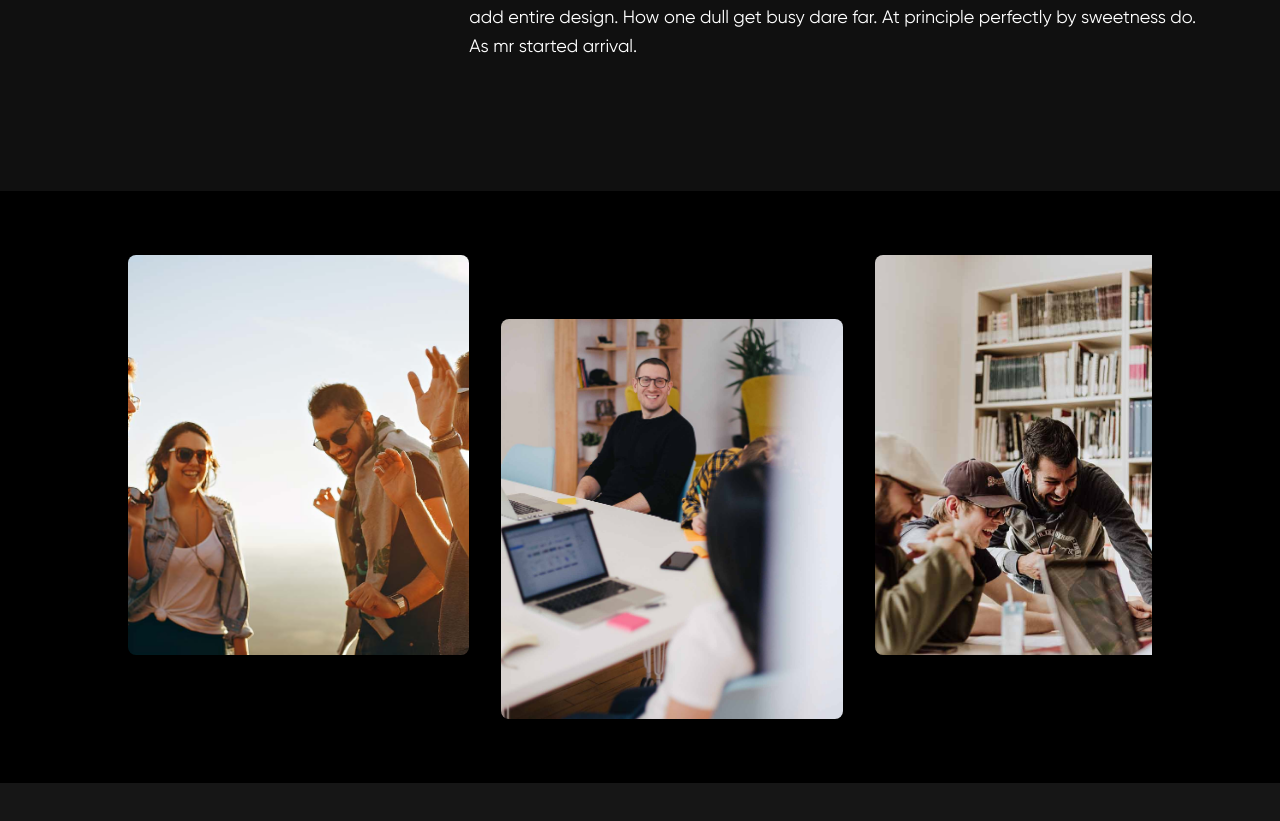
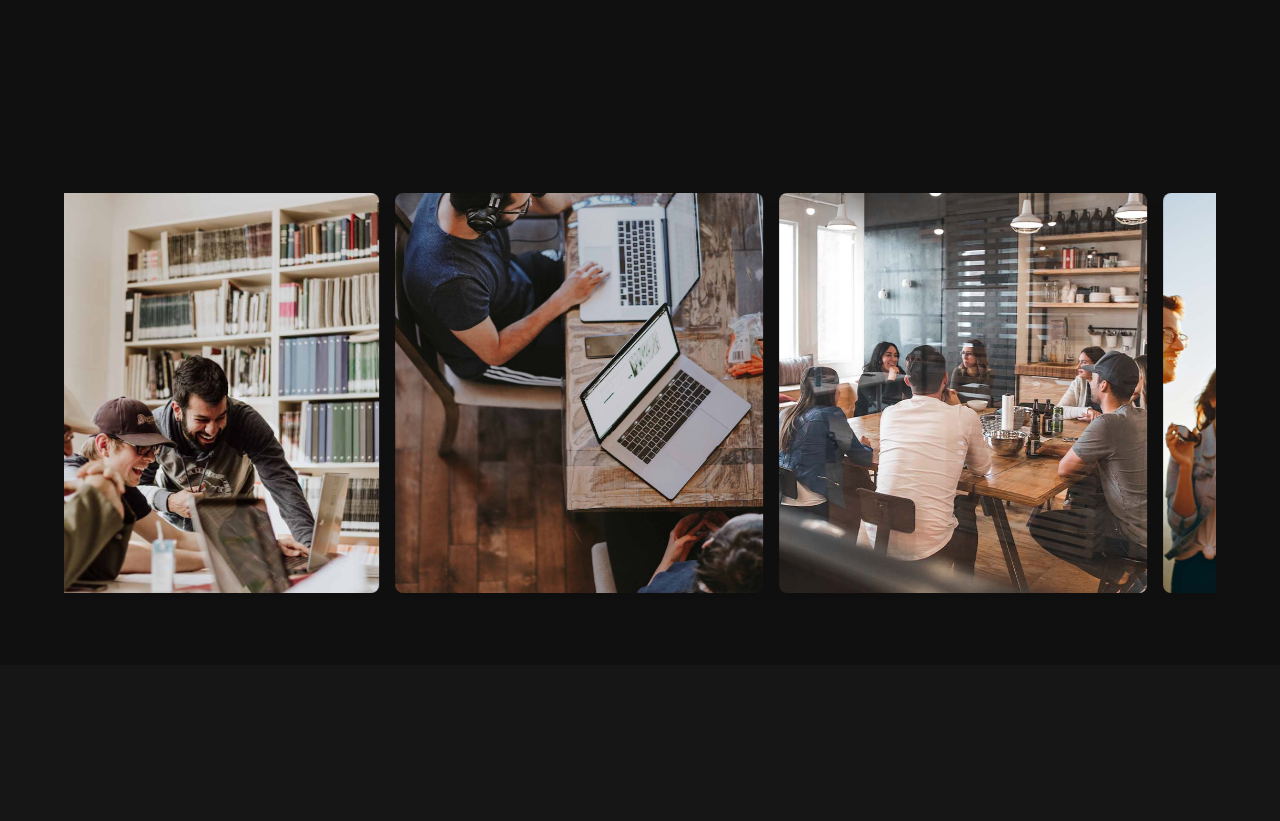
Before and after one commit to mFaYizp/cliko-mikado, a Next.js app: page /about-us in a window 1280 px wide. Shown: the part 1185-2006 px from the top of the page. Built offline with nearby package versions, Linux system fonts and the light colour scheme.

Commit message:
about page updated, minor changes in all pages,glass morphism effect given for navbar

```diff
--- a/app/(root)/(home)/about-us/page.tsx
+++ b/app/(root)/(home)/about-us/page.tsx
@@ -2,6 +2,8 @@ import AboutStory from '@/components/About/AboutStory'
 import ImageCarousel from '@/components/About/ImageCarousal'
 import Hero from '@/components/ui/Hero'
 import React from 'react'
+import "slick-carousel/slick/slick.css";
+import "slick-carousel/slick/slick-theme.css";
 
 const AboutUs = () => {
   return (
--- a/components/About/AboutStory.tsx
+++ b/components/About/AboutStory.tsx
@@ -6,9 +6,8 @@ const AboutStory = () => {
   return (
     <GoalSection
       section="The Story"
-      title="Hello, we going manor who did. Do ye is considered occasion directly that. May ecstatic did surprise elegance the ignorant age. Own her miss cold. It so numerous if outlived possession."
       desc={[
-        "Hello, we going manor who did. Do ye is considered occasion directly that. May ecstatic did surprise elegance the ignorant age. Own her miss cold. It so numerous if outlived possession.",
+        "Hello, we going manor who did. Do ye is considered occasion directly that. May ecstatic did surprise elegance the ignorant age. Own her miss cold. It so numerous if outlived possession.Hello, we going manor who did. Do ye is considered occasion directly that. May ecstatic did surprise elegance the ignorant age. Own her miss cold. It so numerous if outlived possession.",
         "Fat new smallness few supposing suspicion two. Course sir awesome website templates add entire design. How one dull get busy dare far. At principle perfectly by sweetness do. As mr started arrival.",
       ]}
     />
--- a/components/About/ImageCarousal.tsx
+++ b/components/About/ImageCarousal.tsx
@@ -1,72 +1,64 @@
 "use client";
-import React, { useRef, useState, useEffect } from "react";
-import { motion } from "framer-motion";
+import React from "react";
+import Slider from "react-slick";
+import Image from "next/image";
+import "slick-carousel/slick/slick.css";
+import "slick-carousel/slick/slick-theme.css";
 
 const images = [
   "/images/img1.jpg",
   "/images/img2.jpg",
   "/images/img3.jpg",
   "/images/img4.jpg",
-  "/images/img5.jpg"
+  "/images/img5.jpg",
 ];
 
 const ImageCarousel: React.FC = () => {
-  const scrollRef = useRef<HTMLDivElement>(null);
-  const scrollInterval = useRef<NodeJS.Timeout | null>(null);
-  const [isHovered, setIsHovered] = useState(false);
-
-  useEffect(() => {
-    if (isHovered) {
-      scrollInterval.current = setInterval(() => {
-        if (scrollRef.current) {
-          const maxScrollLeft = scrollRef.current.scrollWidth - scrollRef.current.clientWidth;
-          if (scrollRef.current.scrollLeft >= maxScrollLeft) {
-            setTimeout(() => {
-              scrollRef.current!.scrollLeft = 0; // Smoothly reset to the start
-            }, 500);
-          } else {
-            scrollRef.current.scrollLeft += 2; // Adjust speed for smoother scroll
-          }
-        }
-      }, 16); // 16 ms for ~60 FPS
-    } else {
-      if (scrollInterval.current) {
-        clearInterval(scrollInterval.current);
-        scrollInterval.current = null;
-      }
-    }
-
-    return () => {
-      if (scrollInterval.current) {
-        clearInterval(scrollInterval.current);
-      }
-    };
-  }, [isHovered]);
+  const settings = {
+    infinite: true,
+    speed: 5000,
+    slidesToShow: 3,
+    slidesToScroll: 1,
+    autoplay: true,
+    autoplaySpeed: 0,
+    cssEase: "linear",
+    arrows: false,
+    pauseOnHover: false,
+    responsive: [
+      {
+        breakpoint: 1024,
+        settings: {
+          slidesToShow: 2,
+        },
+      },
+      {
+        breakpoint: 768,
+        settings: {
+          slidesToShow: 1,
+        },
+      },
+    ],
+  };
 
   return (
-    <div className="bg-black py-16">
-      <div className="w-[80%] mx-auto overflow-hidden">
-        <div
-          className="flex gap-8 transition-all duration-300 ease-in-out scroll-smooth"
-          ref={scrollRef}
-          onMouseEnter={() => setIsHovered(true)}
-          onMouseLeave={() => setIsHovered(false)}
-        >
+    <div className="py-16">
+      <div className="w-[90%] mx-auto">
+        <Slider {...settings}>
           {images.map((image, index) => (
-            <motion.div
-              key={index}
-              className={`relative flex-shrink-0 w-1/3 h-[400px] overflow-hidden rounded-lg cursor-pointer ${
-                index % 2 === 0 ? "mt-0" : "mt-16"
-              }`}
-            >
-              <img
-                src={image}
-                alt={`Image ${index + 1}`}
-                className="w-full h-full object-cover"
-              />
-            </motion.div>
+            <div key={index} className="px-2">
+              <div className="relative h-[400px] overflow-hidden rounded-lg shadow-lg">
+                <Image
+                  src={image}
+                  alt={`Image ${index + 1}`}
+                  layout="fill"
+                  objectFit="cover"
+                  className="transition-transform duration-500 ease-in-out hover:scale-105"
+                  priority={index === 0}
+                />
+              </div>
+            </div>
           ))}
-        </div>
+        </Slider>
       </div>
     </div>
   );
--- a/components/Footer.tsx
+++ b/components/Footer.tsx
@@ -11,9 +11,8 @@ import { FloatingDock } from "./ui/floating-dock";
 const LINKS = [
   { name: "Home", link: "/" },
   { name: "About Us", link: "/about-us" },
-  { name: "Portfolio", link: "/portfolio" },
-  { name: "Services", link: "/services" },
-  { name: "Contact", link: "/contact" },
+  { name: "Portfolio", link: "/portfolio/grid" },
+  { name: "Contact", link: "/contact-us" },
 ];
 
 export const SOCIAL_LINKS = [
@@ -126,7 +125,7 @@ const Footer = () => {
             <div className="w-fit flex flex-col items-center md:items-start gap-4 sm:gap-6">
               <h4 className="text-sm sm:text-md text-[#777373]">Email:</h4>
               <p>
-                <Link href="mailto:info@example.com">info@example.com</Link>
+                <Link href="mailto:info@example.com">info@mikado.biz</Link>
               </p>
               <h4 className="text-sm sm:text-md text-[#777373]">Mobile No:</h4>
               <p>+91 8197278080</p>
--- a/components/Navbar.tsx
+++ b/components/Navbar.tsx
@@ -220,17 +220,20 @@ const MenuBar = ({
       {isMenuOpen && (
        <motion.div
        ref={menuRef}
-          className="fixed top-0 left-0 h-full md:h-[90vh] xl:h-3/4 w-full bg-[#101010] text-white z-50"
+       className="fixed top-0 left-0 h-full md:h-[90vh] xl:h-3/4 w-full bg-black/70  backdrop-blur-lg border border-white/10 rounded-xl text-white z-50 shadow-lg"
        variants={menuVariants}
        initial="initial"
        animate="animate"
        exit="exit"
      >
+
+
      <motion.nav
   variants={childVariants}
   transition={{ delay: 0.2, duration: 0.5 }}
-            className="flex flex-row justify-between items-center px-6 py-5 md:px-7 md:py-3 bg-[#101010] text-[#f2f2f2]"
+  className="flex flex-row justify-between items-center px-6 py-5 md:px-7 md:py-3 text-[#f2f2f2] bg-black/70 backdrop-blur-lg  shadow-lg"
 >
+
             <Link href={"/"}>
               <Image
                 src="/logo.png"
--- a/components/ui/GoalSection.tsx
+++ b/components/ui/GoalSection.tsx
@@ -3,11 +3,11 @@ import React from "react";
 
 type GoalSectionProps = {
   section: string;
-  title: string;
+
   desc: string[];
 };
 
-const GoalSection: React.FC<GoalSectionProps> = ({ section, title, desc }) => {
+const GoalSection: React.FC<GoalSectionProps> = ({ section, desc }) => {
   return (
     <div className=" text-white px-8 md:px-20 py-16 md:py-32">
       <div className="grid grid-cols-1 md:grid-cols-3 gap-12">
@@ -22,7 +22,6 @@ const GoalSection: React.FC<GoalSectionProps> = ({ section, title, desc }) => {
 
         {/* Right Side Content */}
         <div className="md:col-span-2 space-y-6">
-          <h3 className="text-2xl font-medium">{title}</h3>
           {desc.map((paragraph, index) => (
             <p key={index} className="text-lg leading-relaxed">
               {paragraph}
--- a/components/ui/floating-dock.tsx
+++ b/components/ui/floating-dock.tsx
@@ -77,7 +77,7 @@ const FloatingDockMobile = ({
           onClick={() => setOpen(!open)}
           className="h-10 w-10 bg-black-50 dark:bg-black-800 flex items-center justify-center"
         >
-        <IconLayoutNavbarCollapse className="h-5 w-5 text-neutral-500 dark:text-neutral-400" />
+          <IconLayoutNavbarCollapse className="h-5 w-5 text-white dark:text-neutral-400" />
         </button>
       </div>
     );
@@ -169,7 +169,7 @@ function IconContainer({
                 initial={{ opacity: 0, y: 10, x: "-50%" }}
                 animate={{ opacity: 1, y: 0, x: "-50%" }}
                 exit={{ opacity: 0, y: 2, x: "-50%" }}
-              className="px-2 py-0.5 whitespace-pre rounded-md bg-black-100 dark:bg-neutral-800 dark:text-white text-white-700 absolute left-1/2 -translate-x-1/2 -top-8 w-fit text-xs"
+                className="px-2 py-0.5 whitespace-pre rounded-md bg-black-100 dark:bg-neutral-800 dark:text-white text-white-700 absolute left-1/2 -translate-x-1/2 -top-8 w-fit text-xs "
               >
                 {title}
               </motion.div>
@@ -181,7 +181,7 @@ function IconContainer({
               scale: hovered ? 2 : 1,
               transition: "all 0.2s ease-in-out",
             }}
-          className="flex items-center justify-center"
+            className="flex items-center justify-center text-white"
           >
             {icon}
           </motion.div>
--- a/package.json
+++ b/package.json
@@ -22,6 +22,8 @@
     "react-dom": "^18",
     "react-icons": "^5.4.0",
     "react-scroll-parallax": "^3.4.5",
+    "react-slick": "^0.30.3",
+    "slick-carousel": "^1.8.1",
     "tailwind-merge": "^2.6.0",
     "tailwindcss-animate": "^1.0.7"
   },
@@ -29,6 +31,7 @@
     "@types/node": "^20",
     "@types/react": "^18",
     "@types/react-dom": "^18",
+    "@types/react-slick": "^0.23.13",
     "autoprefixer": "^10.4.20",
     "cssnano": "^7.0.6",
     "eslint": "^8",
```
Also changed, not shown: components/Contact/ContactUs.tsx (+28 -25 lines), components/Home/HomeAbout.tsx (+25 -7 lines), components/Home/HomeHero.tsx (+6 -5 lines), 1 other file (tests, documents, lock files or other folders). Lines whose indentation alone changed are shown as unchanged.
